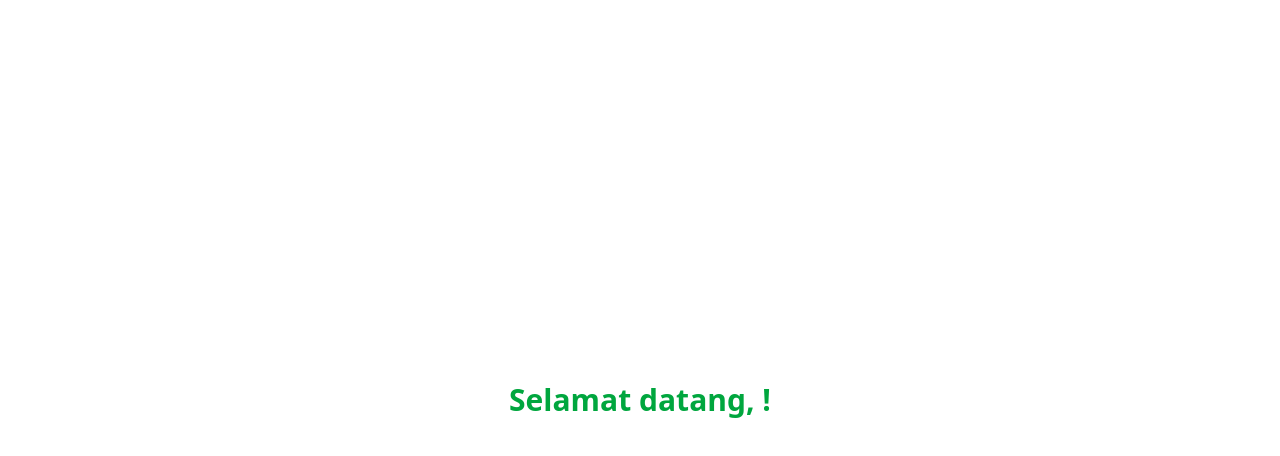
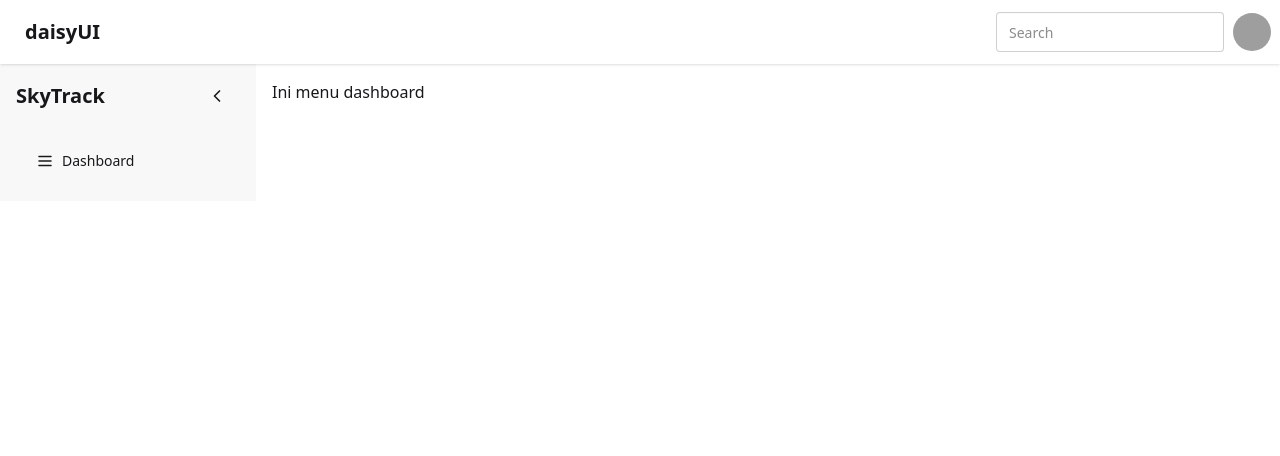
Before and after one commit to radenmasabdul/skytrack-monitor, a React (Vite) app: page /dashboard in a window 1280 px wide. Shown: the top 456 px of the page. Built offline with nearby package versions, Linux system fonts and the light colour scheme; grey boxes are pictures that could not be loaded.

Commit message:
feat: add layout design

```diff
--- /dev/null
+++ b/src/Layouts/MainLayouts.jsx
@@ -0,0 +1,16 @@
+import Navbar from "../components/Layout/Navbar";
+import Drawer from "../components/Layout/Drawer";
+
+const MainLayouts = ({ children }) => {
+  return (
+    <div className="flex flex-col min-h-screen">
+      <Navbar />
+      <div className="flex flex-1">
+        <Drawer />
+        <div className="flex-1 p-4">{children}</div>
+      </div>
+    </div>
+  );
+};
+
+export default MainLayouts;
--- /dev/null
+++ b/src/components/Layout/Content.jsx
@@ -0,0 +1,15 @@
+const Content = () => {
+  return (
+    <>
+      <main className="p-4">
+        <div className="card bg-base-100 shadow-xl">
+          <div className="card-body">
+            <slot></slot>
+          </div>
+        </div>
+      </main>
+    </>
+  );
+};
+
+export default Content;
--- /dev/null
+++ b/src/components/Layout/Drawer.jsx
@@ -0,0 +1,36 @@
+import { useState } from "react";
+import { Menu, ChevronLeft, ChevronRight } from "lucide-react";
+import { Link } from "react-router-dom";
+
+const Drawer = () => {
+  const [collapsed, setCollapsed] = useState(false);
+
+  return (
+    <div
+      className={`bg-base-200 transition-all duration-300 h-full p-4 ${
+        collapsed ? "w-20" : "w-64"
+      }`}
+    >
+      <div className="flex justify-between items-center mb-6">
+        {!collapsed && <span className="font-bold text-xl">SkyTrack</span>}
+        <button
+          onClick={() => setCollapsed(!collapsed)}
+          className="btn btn-ghost btn-sm"
+        >
+          {collapsed ? <ChevronRight size={20} /> : <ChevronLeft size={20} />}
+        </button>
+      </div>
+
+      <ul className="menu space-y-2">
+        <li>
+          <Link to="/dashboard" className="flex items-center gap-2">
+            <Menu size={18} />
+            {!collapsed && "Dashboard"}
+          </Link>
+        </li>
+      </ul>
+    </div>
+  );
+};
+
+export default Drawer;
--- /dev/null
+++ b/src/components/Layout/Navbar.jsx
@@ -0,0 +1,53 @@
+const Navbar = () => {
+  return (
+    <>
+      <div className="navbar bg-base-100 shadow-sm">
+        <div className="flex-1">
+          <a className="btn btn-ghost text-xl">daisyUI</a>
+        </div>
+        <div className="flex gap-2">
+          <input
+            id="search"
+            name="search"
+            type="text"
+            placeholder="Search"
+            className="input input-bordered w-24 md:w-auto"
+          />
+          <div className="dropdown dropdown-end">
+            <div
+              tabIndex="0"
+              role="button"
+              className="btn btn-ghost btn-circle avatar"
+            >
+              <div className="w-10 rounded-full">
+                <img
+                  alt="Tailwind CSS Navbar component"
+                  src="https://img.daisyui.com/images/stock/photo-1534528741775-53994a69daeb.webp"
+                />
+              </div>
+            </div>
+            <ul
+              tabIndex="0"
+              className="menu menu-sm dropdown-content bg-base-100 rounded-box z-1 mt-3 w-52 p-2 shadow"
+            >
+              <li>
+                <a className="justify-between">
+                  Profile
+                  <span className="badge">New</span>
+                </a>
+              </li>
+              <li>
+                <a>Settings</a>
+              </li>
+              <li>
+                <a>Logout</a>
+              </li>
+            </ul>
+          </div>
+        </div>
+      </div>
+    </>
+  );
+};
+
+export default Navbar;
--- a/src/pages/auth/login.jsx
+++ b/src/pages/auth/login.jsx
@@ -1,4 +1,4 @@
-import LoginForm from "./loginForm";
+import LoginForm from "./LoginForm";
 
 const Login = () => {
   return (
--- a/src/pages/dashboard/dashboard.jsx
+++ b/src/pages/dashboard/dashboard.jsx
@@ -1,13 +1,9 @@
-const dashboard = () => {
-  const user = JSON.parse(localStorage.getItem("user"));
-
+const Dashboard = () => {
   return (
     <>
-      <div className="min-h-screen flex items-center justify-center text-3xl font-bold text-green-600">
-        Selamat datang, {user?.name}!
-      </div>
+      <h1>Ini menu dashboard</h1>
     </>
   );
 };
 
-export default dashboard;
+export default Dashboard;
--- a/src/routes/router.jsx
+++ b/src/routes/router.jsx
@@ -1,12 +1,20 @@
 import { Routes, Route } from "react-router-dom";
-import Login from "../pages/auth/login";
-import Dashboard from "../pages/dashboard/dashboard";
+import MainLayouts from "../Layouts/MainLayouts";
+import Login from "../pages/auth/Login";
+import Dashboard from "../pages/dashboard/Dashboard";
 
 const AppRouter = () => {
   return (
     <Routes>
       <Route path="/" element={<Login />} />
-      <Route path="/dashboard" element={<Dashboard />} />
+      <Route
+        path="/dashboard"
+        element={
+          <MainLayouts>
+            <Dashboard />
+          </MainLayouts>
+        }
+      />
     </Routes>
   );
 };
```
